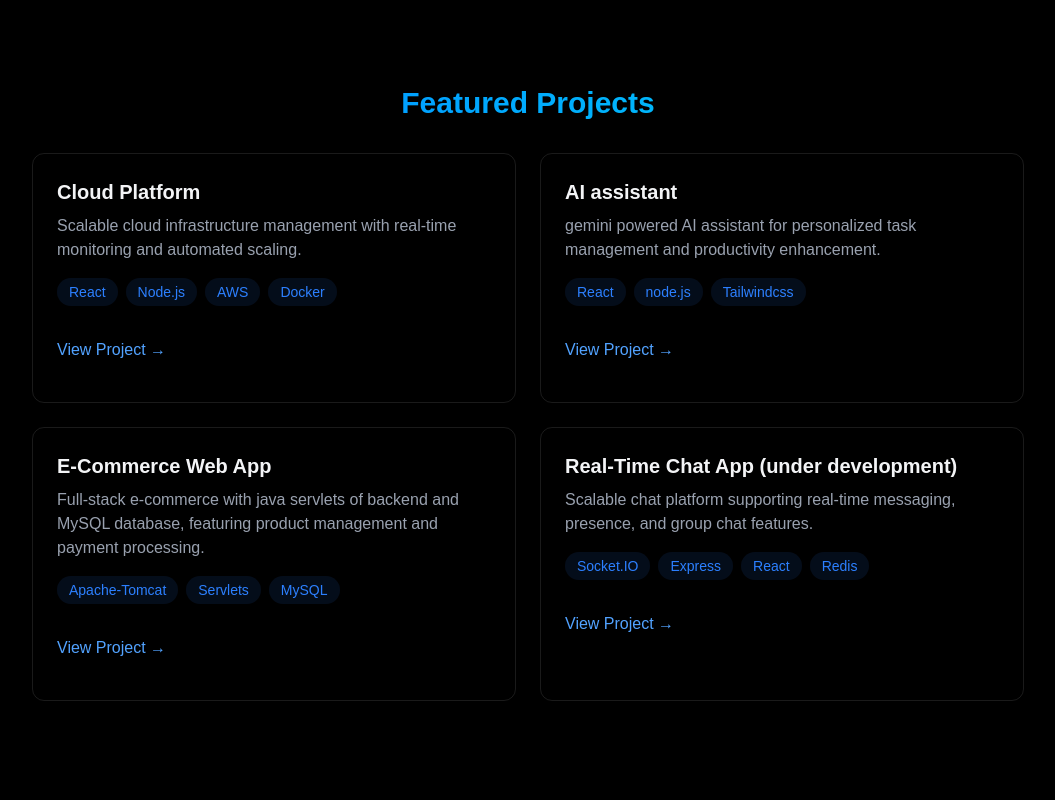
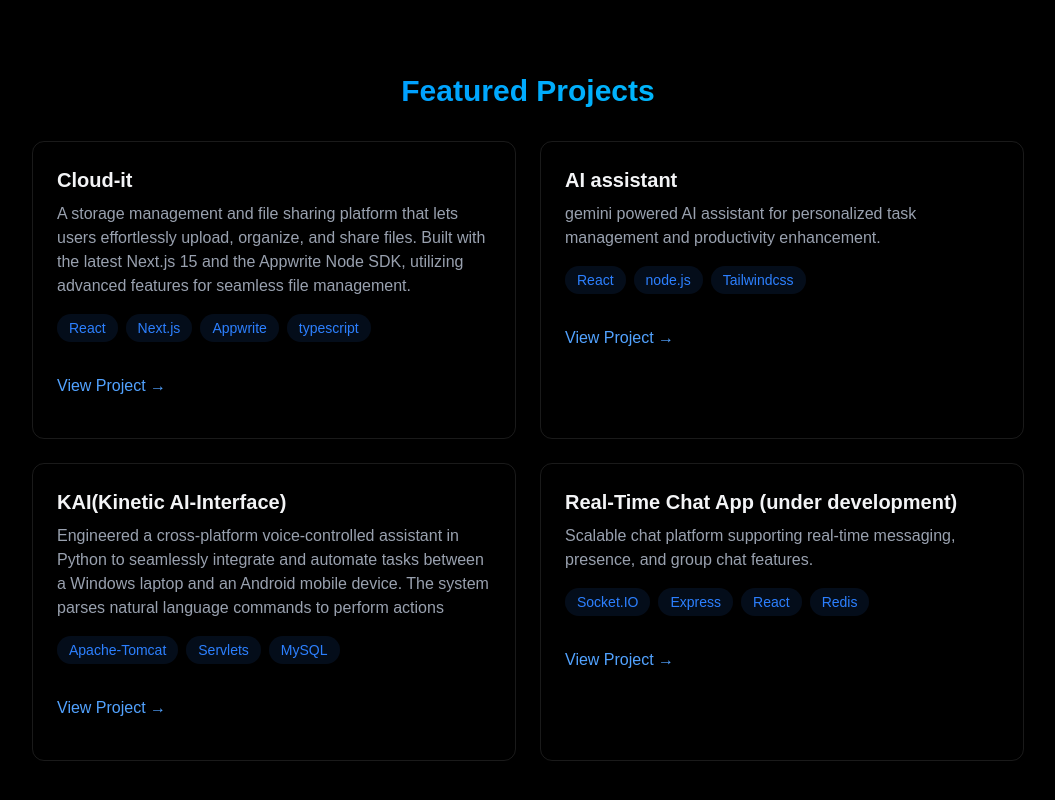
Before and after one commit to Vasisthayadav2123/portfolio-final, a React (Vite) app: page / in a window 1280 px wide. Shown: the part 1607-2407 px from the top of the page, without its empty margins (112-1167 px from the left). Built offline with nearby package versions, Linux system fonts and the light colour scheme.

Commit message:
Revise project information in projects.jsx
Updated project details for Cloud-it and KAI. Changed project names, descriptions, and links.

```diff
--- a/src/components/section/projects.jsx
+++ b/src/components/section/projects.jsx
@@ -14,13 +14,13 @@ export const Projects = () => {
           </h2>
           <div className="grid grid-cols-1 md:grid-cols-2 gap-6">
             <div className="p-6 rounded-xl border border-white/10 hover:-translate-y-1 hover:border-blue-500/30 hover:shadow-[0_2px_8px_rgba(59,130,246,0.2)] transition">
-              <h3 className="text-xl font-bold mb-2"> Cloud Platform</h3>
+              <h3 className="text-xl font-bold mb-2"> Cloud-it</h3>
               <p className="text-gray-400 mb-4">
-                Scalable cloud infrastructure management with real-time
-                monitoring and automated scaling.
+                A storage management and file sharing platform that lets users effortlessly upload, organize, and share files.
+                Built with the latest Next.js 15 and the Appwrite Node SDK, utilizing advanced features for seamless file management.
               </p>
               <div className="flex flex-wrap gap-2 mb-4">
-                {["React", "Node.js", "AWS", "Docker"].map((tech, key) => (
+                {["React", "Next.js", "Appwrite", "typescript"].map((tech, key) => (
                   <span
                     key={key}
                     className="bg-blue-500/10 text-blue-500 py-1 px-3 rounded-full text-sm hover:bg-blue-500/20
@@ -34,7 +34,7 @@ export const Projects = () => {
 
               <div className="flex justify-between items-center">
                 <a
-                  href="#"
+                  href="https://cloud-it.vercel.app/sign-in"
                   className="text-blue-400 hover:text-blue-300 transition-colors my-4"
                 >
                   View Project →
@@ -88,11 +88,11 @@ export const Projects = () => {
               transition-all
             "
             >
-              <h3 className="text-xl font-bold mb-2">E-Commerce Web App</h3>
+              <h3 className="text-xl font-bold mb-2">KAI(Kinetic AI-Interface)</h3>
               <p className="text-gray-400 mb-4">
-                Full-stack e-commerce with java servlets of backend and
-                MySQL database, featuring product management and payment
-                processing.
+                Engineered a cross-platform voice-controlled assistant in Python to seamlessly integrate and automate tasks between a Windows laptop and an Android mobile device.
+                The system parses natural language commands to perform actions
+
               </p>
               <div className="flex flex-wrap gap-2 mb-4">
                 {[, "Apache-Tomcat", "Servlets", "MySQL"].map(
@@ -114,7 +114,7 @@ export const Projects = () => {
               </div>
               <div className="flex justify-between items-center">
                 <a
-                  href="#"
+                  href="https://github.com/Vasisthayadav2123/KAI"
                   className="text-blue-400 hover:text-blue-300 transition-colors my-4"
                 >
                   View Project →
```
